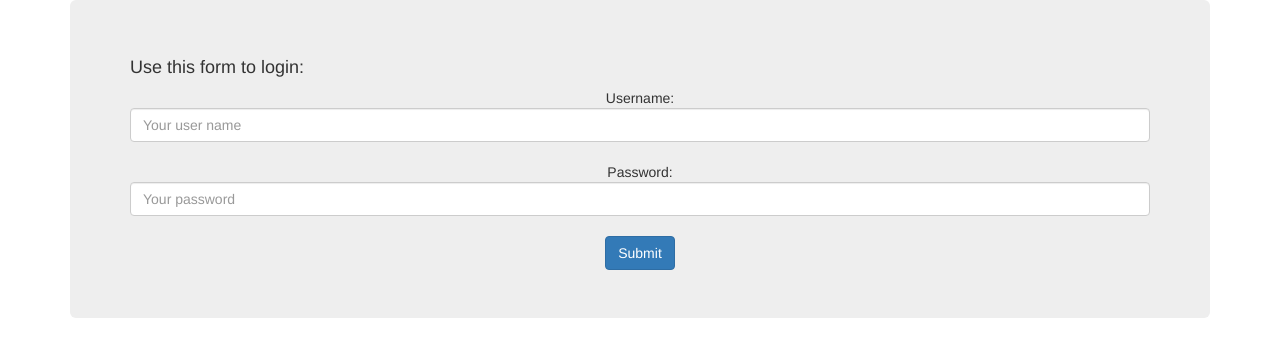
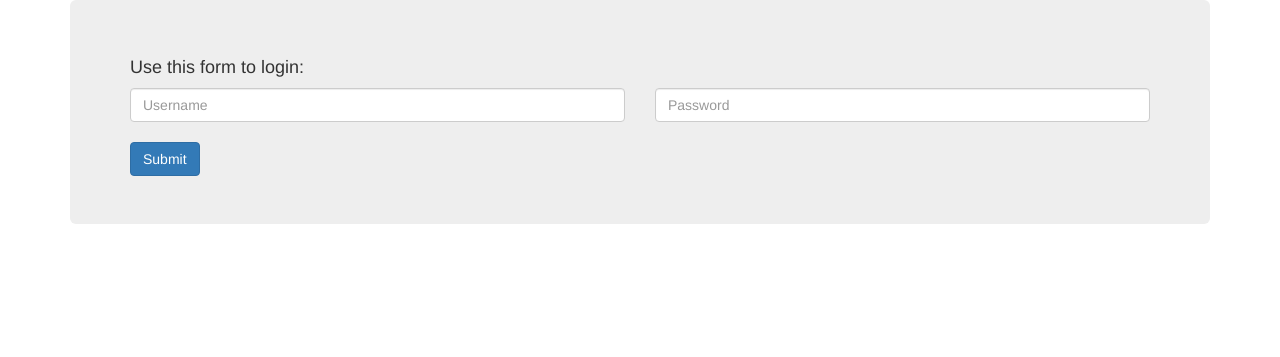
Before and after one commit to dendory/simpleflask, a Flask app: page /login in a window 1280 px wide. Shown: the top 357 px of the page. Run offline with Flask 2, Linux system fonts and the light colour scheme; some libraries are stand-ins or nearby versions.

Commit message:
adding travis

```diff
--- a/routes.py
+++ b/routes.py
@@ -12,7 +12,8 @@ app = Flask(__name__)
 @app.route('/', methods=['GET', 'POST'])
 def index():
 	if request.method == "POST":
-		cfg['user'] = request.form['id']
+		if "id" in request.form and "pw" in request.form:
+			cfg['user'] = request.form['id']
 
 	return render_template('index.html', cfg=cfg)
 
@@ -23,4 +24,4 @@ def login():
 
 
 if __name__ == '__main__':
-	app.run(host='0.0.0.0', port=80)
+	app.run(host='0.0.0.0', port=8080)
--- a/templates/login.html
+++ b/templates/login.html
@@ -1,10 +1,13 @@
 {% include 'top.html' %}
 
 <h4>Use this form to login:</h4>
-<form method="POST" action="/"><center>
-	Username: <input type="text" class="form-control" name="id" placeholder="Your user name"><br>
-	Password: <input type="password" class="form-control" name="pw" placeholder="Your password"><br>
+<form method="POST" action="/">
+	<div class="row">
+		<div class="col-md-6"><input type="text" class="form-control" name="id" placeholder="Username" required="true"></div>
+		<div class="col-md-6"><input type="password" class="form-control" name="pw" placeholder="Password" required="true"></div>
+	</div>
+	<br>
 	<input type="submit" class="btn btn-primary class-control" value="Submit">
-</center></form>
+</form>
 
 {% include 'bottom.html' %}
```
Also changed, not shown: requirements.txt (+7 -2 lines), templates/index.html (+8 -2 lines), 2 other files.
